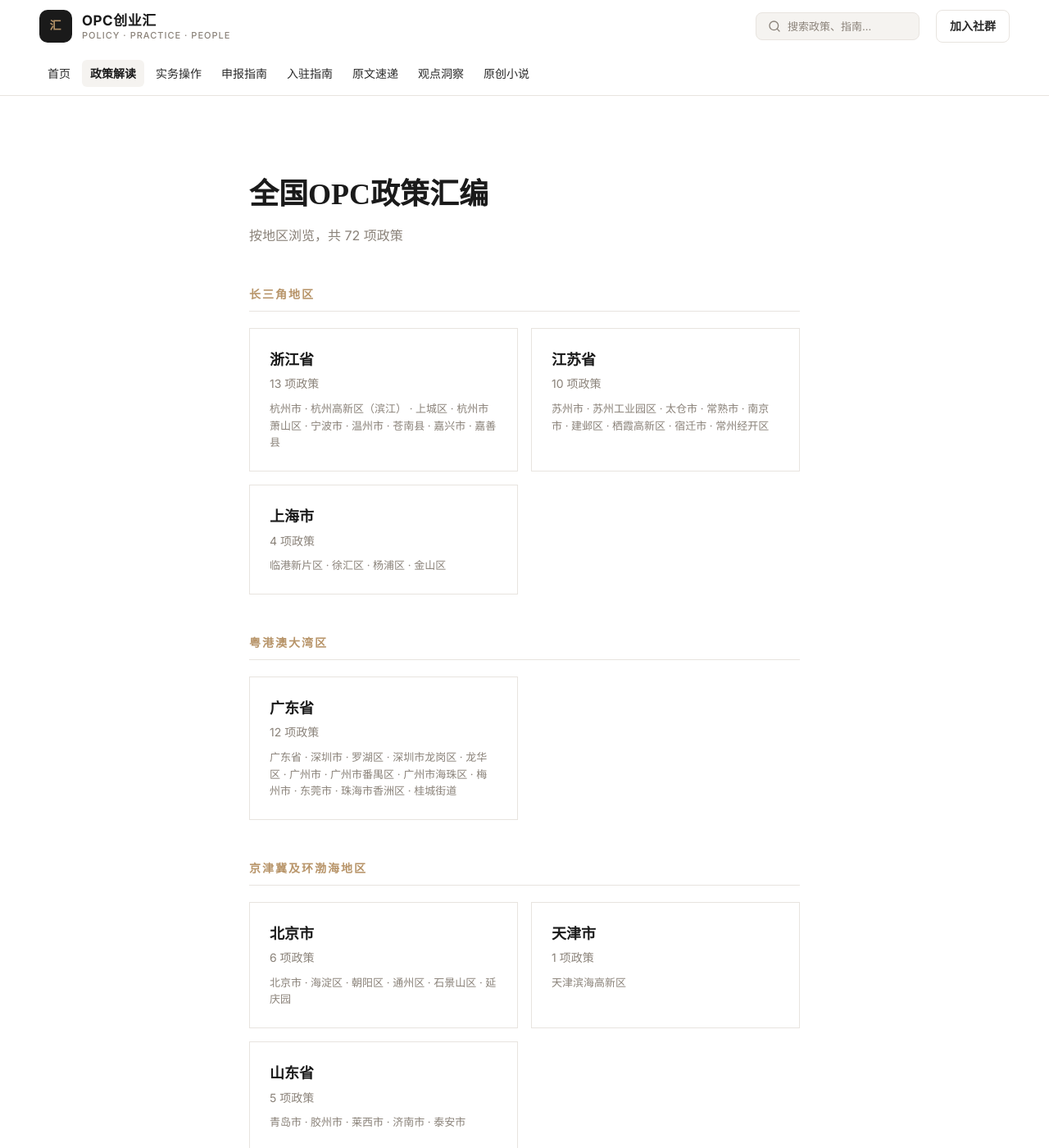
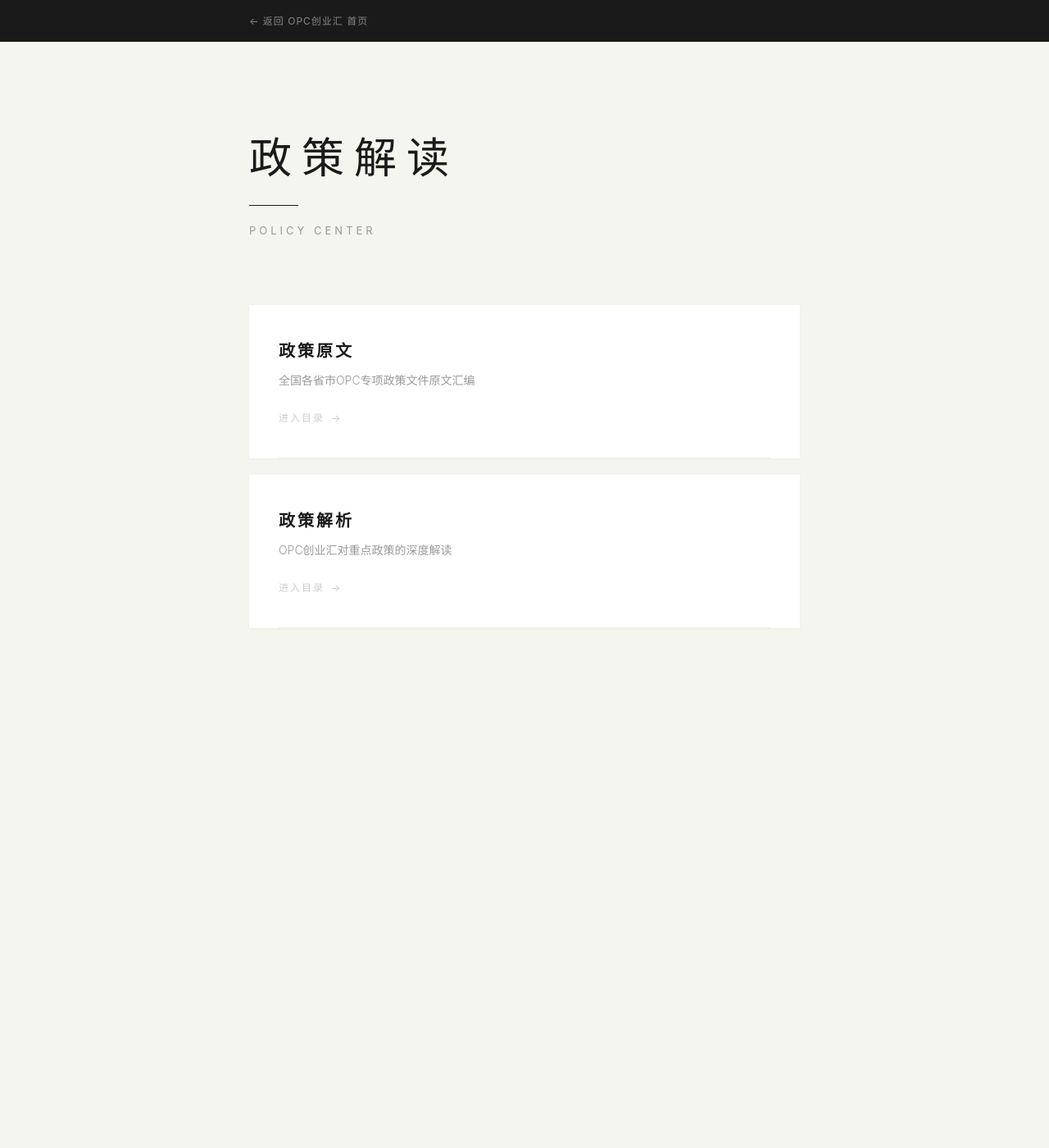
Before and after one commit to Caro-Li-C/opcstartup-site, a Jekyll site: the page policy/index.html, which Jekyll copies as it is, in a window 1280 px wide and 1400 px high. Shown: the whole window at 82% size. Built offline with Jekyll 4.4.1, drawn with Linux system fonts in a browser that asks for light colours; some of the changed text lies outside the part shown.

```diff
--- a/policy/index.html
+++ b/policy/index.html
@@ -1,99 +1,159 @@
----
-layout: default
-title: "全国OPC政策汇编"
----
-
+<!DOCTYPE html>
+<html lang="zh-CN">
+<head>
+    <meta charset="UTF-8">
+    <meta name="viewport" content="width=device-width, initial-scale=1.0">
+    <title>政策解读 | OPC创业汇</title>
     <style>
-  .policy-index {
-    max-width: 1000px;
+        * { margin: 0; padding: 0; box-sizing: border-box; }
+        body {
+            font-family: -apple-system, BlinkMacSystemFont, "Segoe UI", Roboto, "PingFang SC", "Noto Sans SC", "Microsoft YaHei", sans-serif;
+            background: #f5f5f0;
+            color: #1a1a1a;
+            line-height: 1.6;
+            min-height: 100vh;
+        }
+        .top-bar {
+            background: #1a1a1a;
+            padding: 16px 0;
+        }
+        .top-bar a {
+            display: block;
+            max-width: 720px;
             margin: 0 auto;
-    padding: 60px 48px;
+            padding: 0 24px;
+            color: #888;
+            text-decoration: none;
+            font-size: 12px;
+            letter-spacing: 1px;
+            transition: color 0.3s;
         }
-  .policy-index h1 {
-    font-family: 'Noto Serif SC', serif;
-    font-size: 36px;
-    font-weight: 700;
-    margin-bottom: 8px;
+        .top-bar a:hover { color: #fff; }
+        .container {
+            max-width: 720px;
+            margin: 0 auto;
+            padding: 100px 24px 120px;
+        }
+        .header {
+            margin-bottom: 80px;
+        }
+        .page-title {
+            font-size: 52px;
+            font-weight: 100;
+            letter-spacing: 12px;
+            margin-bottom: 16px;
             color: #1a1a1a;
         }
-  .policy-index .subtitle {
-    color: #8a8279;
-    font-size: 16px;
-    margin-bottom: 48px;
+        .divider {
+            width: 60px;
+            height: 1px;
+            background: #1a1a1a;
+            margin-bottom: 20px;
         }
-  .region-section {
-    margin-bottom: 48px;
+        .page-subtitle {
+            font-size: 13px;
+            color: #999;
+            letter-spacing: 4px;
+            text-transform: uppercase;
+            font-weight: 400;
         }
-  .region-title {
+        .cards {
+            display: flex;
+            flex-direction: column;
+            gap: 20px;
+        }
+        .card {
+            display: block;
+            background: #fff;
+            padding: 40px 36px;
+            text-decoration: none;
+            color: #1a1a1a;
+            transition: all 0.4s cubic-bezier(0.25, 0.46, 0.45, 0.94);
+            position: relative;
+            border: none;
+            box-shadow: 0 1px 3px rgba(0,0,0,0.04);
+        }
+        .card::after {
+            content: "";
+            position: absolute;
+            bottom: 0;
+            left: 36px;
+            right: 36px;
+            height: 1px;
+            background: #eee;
+            transition: all 0.4s;
+        }
+        .card:hover {
+            transform: translateY(-4px);
+            box-shadow: 0 12px 40px rgba(0,0,0,0.08);
+        }
+        .card:hover::after {
+            left: 0;
+            right: 0;
+            background: #1a1a1a;
+        }
+        .card-title {
+            font-size: 20px;
+            font-weight: 600;
+            margin-bottom: 8px;
+            letter-spacing: 3px;
+        }
+        .card-desc {
             font-size: 14px;
-    color: #b8956a;
-    font-weight: 600;
+            color: #999;
+            line-height: 1.7;
+            font-weight: 300;
+        }
+        .card-arrow {
+            margin-top: 24px;
+            font-size: 12px;
+            color: #ccc;
             letter-spacing: 2px;
-    text-transform: uppercase;
-    margin-bottom: 20px;
-    padding-bottom: 8px;
-    border-bottom: 1px solid #e8e4df;
+            transition: all 0.3s;
+            display: flex;
+            align-items: center;
+            gap: 8px;
         }
-  .province-grid {
-    display: grid;
-    grid-template-columns: repeat(auto-fill, minmax(280px, 1fr));
-    gap: 16px;
+        .card-arrow::after {
+            content: "→";
+            transition: transform 0.3s;
         }
-  .province-card {
-    display: block;
-    padding: 24px;
-    border: 1px solid #e8e4df;
-    text-decoration: none;
-    color: inherit;
-    transition: all 0.2s;
+        .card:hover .card-arrow {
+            color: #1a1a1a;
         }
-  .province-card:hover {
-    border-color: #b8956a;
-    background: #f5f3f0;
+        .card:hover .card-arrow::after {
+            transform: translateX(4px);
         }
-  .province-name {
-    font-size: 18px;
-    font-weight: 700;
-    color: #1a1a1a;
-    margin-bottom: 4px;
-  }
-  .province-count {
-    font-size: 14px;
-    color: #8a8279;
-  }
-  .province-cities {
-    font-size: 13px;
-    color: #8a8279;
-    margin-top: 8px;
-    line-height: 1.6;
+        @media (max-width: 768px) {
+            .page-title { font-size: 36px; letter-spacing: 6px; }
+            .container { padding: 60px 20px 80px; }
+            .card { padding: 32px 24px; }
         }
     </style>
-
-<div class="policy-index">
-  <h1>全国OPC政策汇编</h1>
-  <p class="subtitle">按地区浏览，共 {{ site.data.policies | size }} 项政策</p>
-
-  {% assign regions = "长三角地区,粤港澳大湾区,京津冀及环渤海地区,长江中游地区,成渝地区,东三省地区,其他重点地区" | split: "," %}
-
-  {% for region in regions %}
-    {% assign region_policies = site.data.policies | where: "region", region %}
-    {% if region_policies.size > 0 %}
-    <div class="region-section">
-      <div class="region-title">{{ region }}</div>
-      <div class="province-grid">
-        {% assign provinces = region_policies | group_by: "province" %}
-        {% for province in provinces %}
-          <a href="/policy/{{ province.name }}.html" class="province-card">
-            <div class="province-name">{{ province.name }}</div>
-            <div class="province-count">{{ province.items | size }} 项政策</div>
-            <div class="province-cities">
-              {% assign cities = province.items | map: "city" | uniq %}
-              {{ cities | join: " · " }}
+<base target="_blank">
+</head>
+<body>
+    <div class="top-bar">
+        <a href="/">← 返回 OPC创业汇 首页</a>
     </div>
+    <div class="container">
+        <div class="header">
+            <h1 class="page-title">政策解读</h1>
+            <div class="divider"></div>
+            <p class="page-subtitle">Policy Center</p>
+        </div>
+        <div class="cards">
+            <a href="original/" class="card">
+                <div class="card-title">政策原文</div>
+                <div class="card-desc">全国各省市OPC专项政策文件原文汇编</div>
+                <div class="card-arrow">进入目录</div>
             </a>
-        {% endfor %}
+            <a href="analysis/" class="card">
+                <div class="card-title">政策解析</div>
+                <div class="card-desc">OPC创业汇对重点政策的深度解读</div>
+                <div class="card-arrow">进入目录</div>
+            </a>
         </div>
     </div>
-    {% endif %}
-  {% endfor %}
-</div>
+</body>
+</html>
```
Lines whose indentation alone changed are shown as unchanged.
